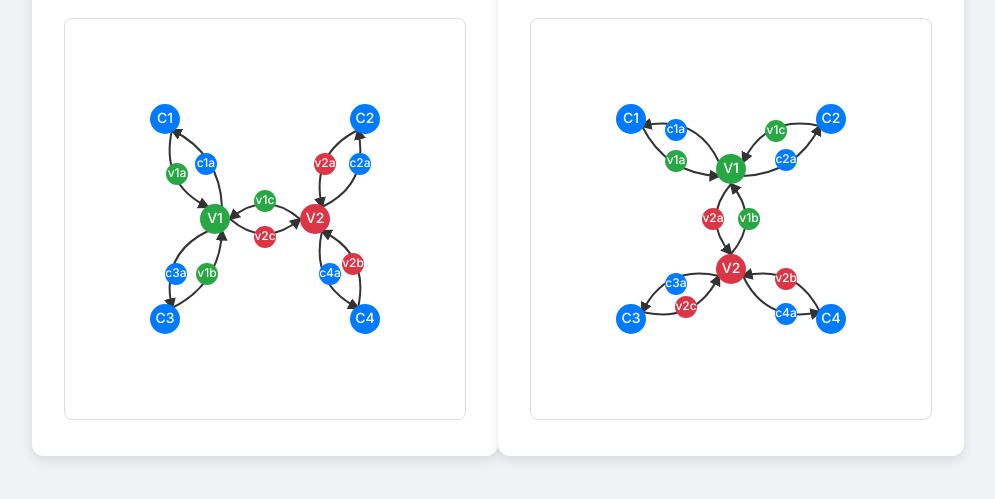
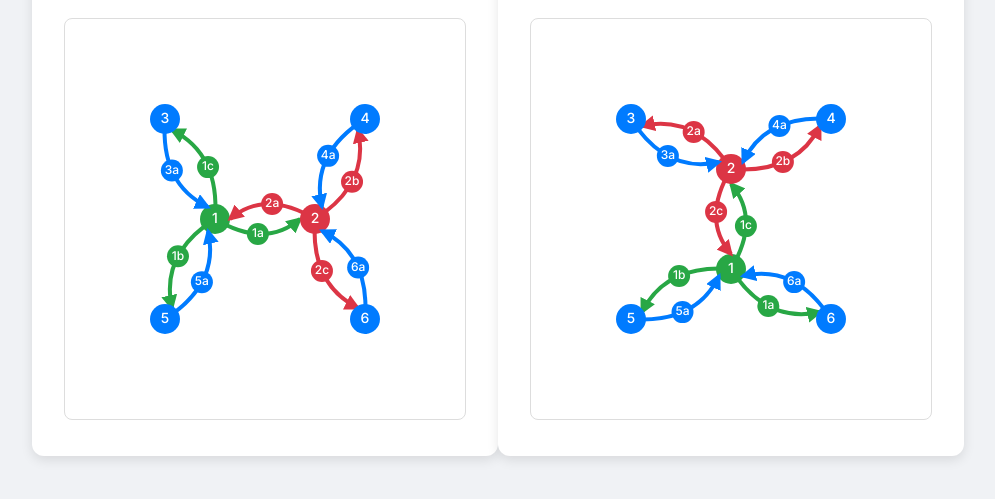
Before and after one commit to scidomino/pippop, a plain HTML site: page rust_core/docs/bubbleslide.html in a window 1280 px wide. Shown: the part 209-708 px from the top of the page, without its empty margins (142-1137 px from the left). Drawn offline with Linux system fonts and the light colour scheme.

Commit message:
fix bubble slide graphic

```diff
--- a/rust_core/docs/bubbleslide.html
+++ b/rust_core/docs/bubbleslide.html
@@ -4,7 +4,7 @@
     <title>2D Directed Graph with Labels</title>
     <style>
       body {
-            font-family: 'Inter', sans-serif;
+        font-family: "Inter", sans-serif;
         display: flex;
         justify-content: center;
         align-items: center;
@@ -17,7 +17,7 @@
         background-color: white;
         padding: 2rem;
         border-radius: 12px;
-            box-shadow: 0 4px 12px rgba(0,0,0,0.1);
+        box-shadow: 0 4px 12px rgba(0, 0, 0, 0.1);
       }
       h1 {
         margin-top: 0;
@@ -42,9 +42,47 @@
         dominant-baseline: middle; /* Vertically center the text */
       }
     </style>
-    <link rel="preconnect" href="https://fonts.googleapis.com">
-    <link rel="preconnect" href="https://fonts.gstatic.com" crossorigin>
-    <link href="https://fonts.googleapis.com/css2?family=Inter:wght@400;500;700&display=swap" rel="stylesheet">
+    <link rel="preconnect" href="https://fonts.googleapis.com" />
+    <link rel="preconnect" href="https://fonts.gstatic.com" crossorigin />
+    <link
+      href="https://fonts.googleapis.com/css2?family=Inter:wght@400;500;700&display=swap"
+      rel="stylesheet"
+    />
+    <script>
+      document.addEventListener("DOMContentLoaded", () => {
+        document.querySelectorAll("svg").forEach((svg) => {
+          svg.querySelectorAll("path[data-label]").forEach((path) => {
+            const pathLength = path.getTotalLength();
+            const midPoint = path.getPointAtLength(pathLength / 2);
+
+            const color = path.getAttribute("stroke") || "black";
+
+            // Create a new circle for each path
+            const circle = document.createElementNS(
+              "http://www.w3.org/2000/svg",
+              "circle"
+            );
+            circle.setAttribute("cx", midPoint.x);
+            circle.setAttribute("cy", midPoint.y);
+            circle.setAttribute("r", 11);
+            circle.setAttribute("fill", color);
+
+            // Create a new text element
+            const text = document.createElementNS(
+              "http://www.w3.org/2000/svg",
+              "text"
+            );
+            text.setAttribute("x", midPoint.x);
+            text.setAttribute("y", midPoint.y);
+            text.setAttribute("class", "edge-label");
+            text.textContent = path.dataset.label || "";
+
+            svg.appendChild(circle);
+            svg.appendChild(text);
+          });
+        });
+      });
+    </script>
   </head>
   <body>
     <div class="container">
@@ -54,85 +92,121 @@
               Marker for the arrowhead.
             -->
         <defs>
-                <marker id="arrowhead" viewBox="0 0 10 10" refX="8" refY="5"
-                    markerWidth="6" markerHeight="6"
-                    orient="auto-start-reverse">
-                  <path d="M 0 0 L 10 5 L 0 10 z" fill="#333"></path>
+          <marker
+            id="arrowhead"
+            viewBox="0 0 10 10"
+            refX="8"
+            refY="5"
+            markerWidth="4"
+            markerHeight="4"
+            orient="auto-start-reverse"
+          >
+            <path
+              d="M 0 0 L 10 5 L 0 10 z"
+              fill="context-stroke"
+              stroke-width="context-stroke-width"
+            ></path>
           </marker>
         </defs>
 
-            <!-- Curved Edges between Corner and Middle Nodes -->
+        <path
+          data-label="1a"
+          d="M 150 200 Q 200 230 235 200"
+          stroke="#28a745"
+          stroke-width="4"
+          fill="none"
+          marker-end="url(#arrowhead)"
+        ></path>
+        <path
+          data-label="1b"
+          d="M 150 200 Q 95 235 107 289"
+          stroke="#28a745"
+          stroke-width="4"
+          fill="none"
+          marker-end="url(#arrowhead)"
+        ></path>
+        <path
+          data-label="1c"
+          d="M 150 200 Q 155 135 107 111"
+          stroke="#28a745"
+          stroke-width="4"
+          fill="none"
+          marker-end="url(#arrowhead)"
+        ></path>
+        <circle cx="150" cy="200" r="15" fill="#28a745"></circle>
+        <text x="150" y="200" class="node-label">1</text>
 
-            <!-- C1 <-> V1 -->
-            <path d="M 107 111 Q 95 165 143 188" stroke="#333" stroke-width="2" fill="none" marker-end="url(#arrowhead)"></path>
-            <path d="M 157 188 Q 155 135 107 111" stroke="#333" stroke-width="2" fill="none" marker-end="url(#arrowhead)"></path>
+        <path
+          data-label="2a"
+          d="M 250 200 Q 200 170 165 200"
+          stroke="#dc3545"
+          stroke-width="4"
+          fill="none"
+          marker-end="url(#arrowhead)"
+        ></path>
+        <path
+          data-label="2b"
+          d="M 250 200 Q 305 165 293 111"
+          stroke="#dc3545"
+          stroke-width="4"
+          fill="none"
+          marker-end="url(#arrowhead)"
+        ></path>
+        <path
+          data-label="2c"
+          d="M 250 200 Q 245 265 293 289"
+          stroke="#dc3545"
+          stroke-width="4"
+          fill="none"
+          marker-end="url(#arrowhead)"
+        ></path>
+        <circle cx="250" cy="200" r="15" fill="#dc3545"></circle>
+        <text x="250" y="200" class="node-label">2</text>
 
-            <!-- C2 <-> V2 -->
-            <path d="M 293 111 Q 245 135 257 188" stroke="#333" stroke-width="2" fill="none" marker-end="url(#arrowhead)"></path>
-            <path d="M 257 188 Q 305 165 293 111" stroke="#333" stroke-width="2" fill="none" marker-end="url(#arrowhead)"></path>
+        <path
+          data-label="3a"
+          d="M 100 100 Q 95 165 143 188"
+          stroke="#007bff"
+          stroke-width="4"
+          fill="none"
+          marker-end="url(#arrowhead)"
+        ></path>
+        <circle cx="100" cy="100" r="15" fill="#007bff"></circle>
+        <text x="100" y="100" class="node-label">3</text>
 
-            <!-- C3 <-> V1 -->
-            <path d="M 143 212 Q 95 235 107 289" stroke="#333" stroke-width="2" fill="none" marker-end="url(#arrowhead)"></path>
-            <path d="M 107 289 Q 155 265 157 212" stroke="#333" stroke-width="2" fill="none" marker-end="url(#arrowhead)"></path>
+        <path
+          data-label="4a"
+          d="M 300 100 Q 245 135 257 188"
+          stroke="#007bff"
+          stroke-width="4"
+          fill="none"
+          marker-end="url(#arrowhead)"
+        ></path>
+        <circle cx="300" cy="100" r="15" fill="#007bff"></circle>
+        <text x="300" y="100" class="node-label">4</text>
 
-            <!-- C4 <-> V2 -->
-            <path d="M 257 212 Q 245 265 293 289" stroke="#333" stroke-width="2" fill="none" marker-end="url(#arrowhead)"></path>
-            <path d="M 293 289 Q 305 235 257 212" stroke="#333" stroke-width="2" fill="none" marker-end="url(#arrowhead)"></path>
+        <path
+          data-label="5a"
+          d="M 100 300 Q 155 265 143 212"
+          stroke="#007bff"
+          stroke-width="4"
+          fill="none"
+          marker-end="url(#arrowhead)"
+        ></path>
+        <circle cx="100" cy="300" r="15" fill="#007bff"></circle>
+        <text x="100" y="300" class="node-label">5</text>
 
+        <path
+          data-label="6a"
+          d="M 300 300 Q 305 235 257 212"
+          stroke="#007bff"
+          stroke-width="4"
+          fill="none"
+          marker-end="url(#arrowhead)"
+        ></path>
+        <circle cx="300" cy="300" r="15" fill="#007bff"></circle>
+        <text x="300" y="300" class="node-label">6</text>
 
-            <!-- Curved Edges between V1 and V2 -->
-            <!-- V1 -> V2 (curved down) -->
-            <path d="M 165 200 Q 200 230 235 200" stroke="#333" stroke-width="2" fill="none" marker-end="url(#arrowhead)"></path>
-            <!-- V2 -> V1 (curved up) -->
-            <path d="M 235 200 Q 200 170 165 200" stroke="#333" stroke-width="2" fill="none" marker-end="url(#arrowhead)"></path>
-
-            <!-- V1 Edge Label Dots -->
-            <circle cx="112" cy="155" r="11" fill="#28a745"></circle>
-            <circle cx="142" cy="255" r="11" fill="#28a745"></circle>
-            <circle cx="200" cy="182" r="11" fill="#28a745"></circle>
-
-            <!-- V1 Edge Labels -->
-            <text x="112" y="155" class="edge-label">v1a</text>
-            <text x="142" y="255" class="edge-label">v1b</text>
-            <text x="200" y="182" class="edge-label">v1c</text>
-
-            <!-- V2 Edge Label Dots -->
-            <circle cx="260" cy="145" r="11" fill="#dc3545"></circle>
-            <circle cx="288" cy="245" r="11" fill="#dc3545"></circle>
-            <circle cx="200" cy="218" r="11" fill="#dc3545"></circle>
-
-            <!-- V2 Edge Labels -->
-            <text x="260" y="145" class="edge-label">v2a</text>
-            <text x="288" y="245" class="edge-label">v2b</text>
-            <text x="200" y="218" class="edge-label">v2c</text>
-
-            <!-- C Node Edge Label Dots -->
-            <circle cx="141" cy="145" r="11" fill="#007bff"></circle>
-            <circle cx="295" cy="145" r="11" fill="#007bff"></circle>
-            <circle cx="111" cy="255" r="11" fill="#007bff"></circle>
-            <circle cx="265" cy="255" r="11" fill="#007bff"></circle>
-
-            <!-- C Node Edge Labels -->
-            <text x="141" y="145" class="edge-label">c1a</text>
-            <text x="295" y="145" class="edge-label">c2a</text>
-            <text x="111" y="255" class="edge-label">c3a</text>
-            <text x="265" y="255" class="edge-label">c4a</text>
-
-            <!-- Nodes -->
-            <circle cx="100" cy="100" r="15" fill="#007bff"></circle>
-            <circle cx="300" cy="100" r="15" fill="#007bff"></circle>
-            <circle cx="100" cy="300" r="15" fill="#007bff"></circle>
-            <circle cx="300" cy="300" r="15" fill="#007bff"></circle>
-            <circle cx="150" cy="200" r="15" fill="#28a745"></circle>
-            <circle cx="250" cy="200" r="15" fill="#dc3545"></circle> <!-- V2 color changed to red -->
-
-            <!-- Node Labels -->
-            <text x="100" y="100" class="node-label">C1</text>
-            <text x="300" y="100" class="node-label">C2</text>
-            <text x="100" y="300" class="node-label">C3</text>
-            <text x="300" y="300" class="node-label">C4</text>
-            <text x="150" y="200" class="node-label">V1</text>
-            <text x="250" y="200" class="node-label">V2</text>
       </svg>
     </div>
     <div class="container">
@@ -142,83 +216,122 @@
               Marker for the arrowhead.
             -->
         <defs>
-                <marker id="arrowhead-after" viewBox="0 0 10 10" refX="8" refY="5"
-                    markerWidth="6" markerHeight="6"
-                    orient="auto-start-reverse">
-                  <path d="M 0 0 L 10 5 L 0 10 z" fill="#333"></path>
+          <marker
+            id="arrowhead-after"
+            viewBox="0 0 10 10"
+            refX="8"
+            refY="5"
+            markerWidth="4"
+            markerHeight="4"
+            orient="auto-start-reverse"
+          >
+            <path
+              d="M 0 0 L 10 5 L 0 10 z"
+              fill="context-stroke"
+              stroke-width="context-stroke-width"
+            ></path>
           </marker>
         </defs>
 
-            <!-- ROTATED Curved Edges between Corner and Middle Nodes -->
+        <path
+          data-label="1a"
+          d="M 200 250 Q 235 305 289 293"
+          stroke="#28a745"
+          stroke-width="4"
+          fill="none"
+          marker-end="url(#arrowhead-after)"
+        ></path>
+        <path
+          data-label="1b"
+          d="M 200 250 Q 135 245 111 293"
+          stroke="#28a745"
+          stroke-width="4"
+          fill="none"
+          marker-end="url(#arrowhead-after)"
+        ></path>
+        <path
+          data-label="1c"
+          d="M 200 250 Q 230 200 200 165"
+          stroke="#28a745"
+          stroke-width="4"
+          fill="none"
+          marker-end="url(#arrowhead-after)"
+        ></path>
 
-            <!-- C3 -> V1 / C1 <- V1 -->
-            <path d="M 289 107 Q 235 95 212 143" stroke="#333" stroke-width="2" fill="none" marker-end="url(#arrowhead-after)"></path>
-            <path d="M 212 157 Q 265 155 289 107" stroke="#333" stroke-width="2" fill="none" marker-end="url(#arrowhead-after)"></path>
+        <circle cx="200" cy="250" r="15" fill="#28a745"></circle>
+        <text x="200" y="250" class="node-label">1</text>
 
-            <!-- C1 -> V2 / C2 <- V2 -->
-            <path d="M 289 293 Q 265 245 212 257" stroke="#333" stroke-width="2" fill="none" marker-end="url(#arrowhead-after)"></path>
-            <path d="M 212 257 Q 235 305 289 293" stroke="#333" stroke-width="2" fill="none" marker-end="url(#arrowhead-after)"></path>
+        <path
+          data-label="2a"
+          d="M 200 150 Q 165 95 111 107"
+          stroke="#dc3545"
+          stroke-width="4"
+          fill="none"
+          marker-end="url(#arrowhead-after)"
+        ></path>
+        <path
+          data-label="2b"
+          d="M 200 150 Q 265 155 289 107"
+          stroke="#dc3545"
+          stroke-width="4"
+          fill="none"
+          marker-end="url(#arrowhead-after)"
+        ></path>
+        <path
+          data-label="2c"
+          d="M 200 150 Q 170 200 200 235"
+          stroke="#dc3545"
+          stroke-width="4"
+          fill="none"
+          marker-end="url(#arrowhead-after)"
+        ></path>
+        <circle cx="200" cy="150" r="15" fill="#dc3545"></circle>
+        <text x="200" y="150" class="node-label">2</text>
 
-            <!-- C4 -> V1 / C3 <- V1 -->
-            <path d="M 188 143 Q 165 95 111 107" stroke="#333" stroke-width="2" fill="none" marker-end="url(#arrowhead-after)"></path>
-            <path d="M 111 107 Q 135 155 188 157" stroke="#333" stroke-width="2" fill="none" marker-end="url(#arrowhead-after)"></path>
+        <path
+          data-label="3a"
+          d="M 100 100 Q 135 155 188 143"
+          stroke="#007bff"
+          stroke-width="4"
+          fill="none"
+          marker-end="url(#arrowhead-after)"
+        ></path>
+        <circle cx="100" cy="100" r="15" fill="#007bff"></circle>
+        <text x="100" y="100" class="node-label">3</text>
 
-            <!-- C2 -> V2 / C4 <- V2 -->
-            <path d="M 188 257 Q 135 245 111 293" stroke="#333" stroke-width="2" fill="none" marker-end="url(#arrowhead-after)"></path>
-            <path d="M 111 293 Q 165 305 188 257" stroke="#333" stroke-width="2" fill="none" marker-end="url(#arrowhead-after)"></path>
+        <path
+          data-label="4a"
+          d="M 300 100 Q 235 95 212 143"
+          stroke="#007bff"
+          stroke-width="4"
+          fill="none"
+          marker-end="url(#arrowhead-after)"
+        ></path>
+        <circle cx="300" cy="100" r="15" fill="#007bff"></circle>
+        <text x="300" y="100" class="node-label">4</text>
 
+        <path
+          data-label="5a"
+          d="M 100 300 Q 165 305 188 257"
+          stroke="#007bff"
+          stroke-width="4"
+          fill="none"
+          marker-end="url(#arrowhead-after)"
+        ></path>
+        <circle cx="100" cy="300" r="15" fill="#007bff"></circle>
+        <text x="100" y="300" class="node-label">5</text>
 
-            <!-- ROTATED Curved Edges between V1 and V2 -->
-            <path d="M 200 165 Q 170 200 200 235" stroke="#333" stroke-width="2" fill="none" marker-end="url(#arrowhead-after)"></path>
-            <path d="M 200 235 Q 230 200 200 165" stroke="#333" stroke-width="2" fill="none" marker-end="url(#arrowhead-after)"></path>
+        <path
+          data-label="6a"
+          d="M 300 300 Q 265 245 212 257"
+          stroke="#007bff"
+          stroke-width="4"
+          fill="none"
+          marker-end="url(#arrowhead-after)"
+        ></path>
+        <circle cx="300" cy="300" r="15" fill="#007bff"></circle>
+        <text x="300" y="300" class="node-label">6</text>
 
-            <!-- ROTATED V1 Edge Label Dots -->
-            <circle cx="245" cy="112" r="11" fill="#28a745"></circle>
-            <circle cx="145" cy="142" r="11" fill="#28a745"></circle>
-            <circle cx="218" cy="200" r="11" fill="#28a745"></circle>
-
-            <!-- ROTATED V1 Edge Labels -->
-            <text x="245" y="112" class="edge-label">v1c</text>
-            <text x="145" y="142" class="edge-label">v1a</text>
-            <text x="218" y="200" class="edge-label">v1b</text>
-
-            <!-- ROTATED V2 Edge Label Dots -->
-            <circle cx="255" cy="260" r="11" fill="#dc3545"></circle>
-            <circle cx="155" cy="288" r="11" fill="#dc3545"></circle>
-            <circle cx="182" cy="200" r="11" fill="#dc3545"></circle>
-
-            <!-- ROTATED V2 Edge Labels -->
-            <text x="255" y="260" class="edge-label">v2b</text>
-            <text x="155" y="288" class="edge-label">v2c</text>
-            <text x="182" y="200" class="edge-label">v2a</text>
-
-            <!-- ROTATED C Node Edge Label Dots -->
-            <circle cx="255" cy="141" r="11" fill="#007bff"></circle>
-            <circle cx="255" cy="295" r="11" fill="#007bff"></circle>
-            <circle cx="145" cy="111" r="11" fill="#007bff"></circle>
-            <circle cx="145" cy="265" r="11" fill="#007bff"></circle>
-
-            <!-- ROTATED C Node Edge Labels -->
-            <text x="255" y="141" class="edge-label">c2a</text>
-            <text x="255" y="295" class="edge-label">c4a</text>
-            <text x="145" y="111" class="edge-label">c1a</text>
-            <text x="145" y="265" class="edge-label">c3a</text>
-
-            <!-- ROTATED Nodes -->
-            <circle cx="300" cy="100" r="15" fill="#007bff"></circle> <!-- Original C2 -->
-            <circle cx="300" cy="300" r="15" fill="#007bff"></circle> <!-- Original C4 -->
-            <circle cx="100" cy="100" r="15" fill="#007bff"></circle> <!-- Original C1 -->
-            <circle cx="100" cy="300" r="15" fill="#007bff"></circle> <!-- Original C3 -->
-            <circle cx="200" cy="150" r="15" fill="#28a745"></circle> <!-- Original V1 -->
-            <circle cx="200" cy="250" r="15" fill="#dc3545"></circle> <!-- Original V2 -->
-
-            <!-- ROTATED Node Labels -->
-            <text x="300" y="100" class="node-label">C2</text>
-            <text x="300" y="300" class="node-label">C4</text>
-            <text x="100" y="100" class="node-label">C1</text>
-            <text x="100" y="300" class="node-label">C3</text>
-            <text x="200" y="150" class="node-label">V1</text>
-            <text x="200" y="250" class="node-label">V2</text>
       </svg>
     </div>
   </body>
```
Lines whose indentation alone changed are shown as unchanged.
